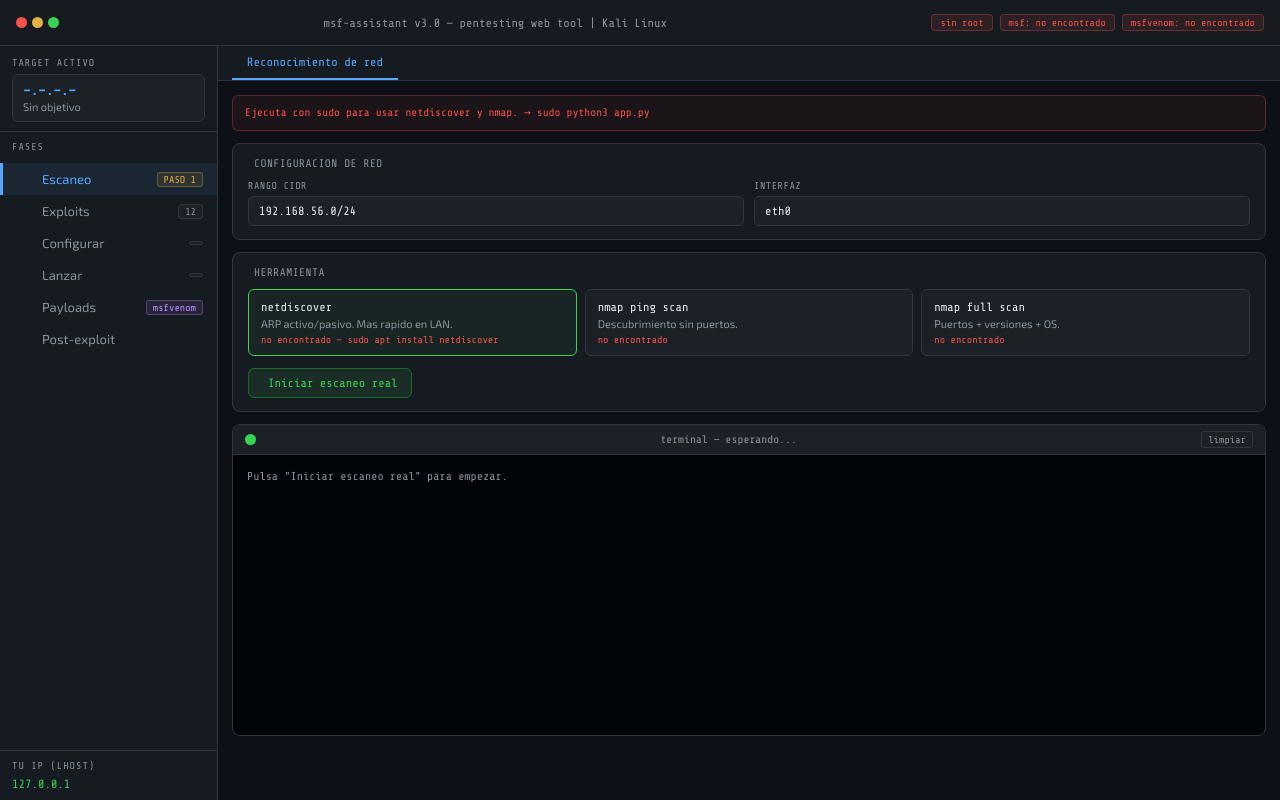
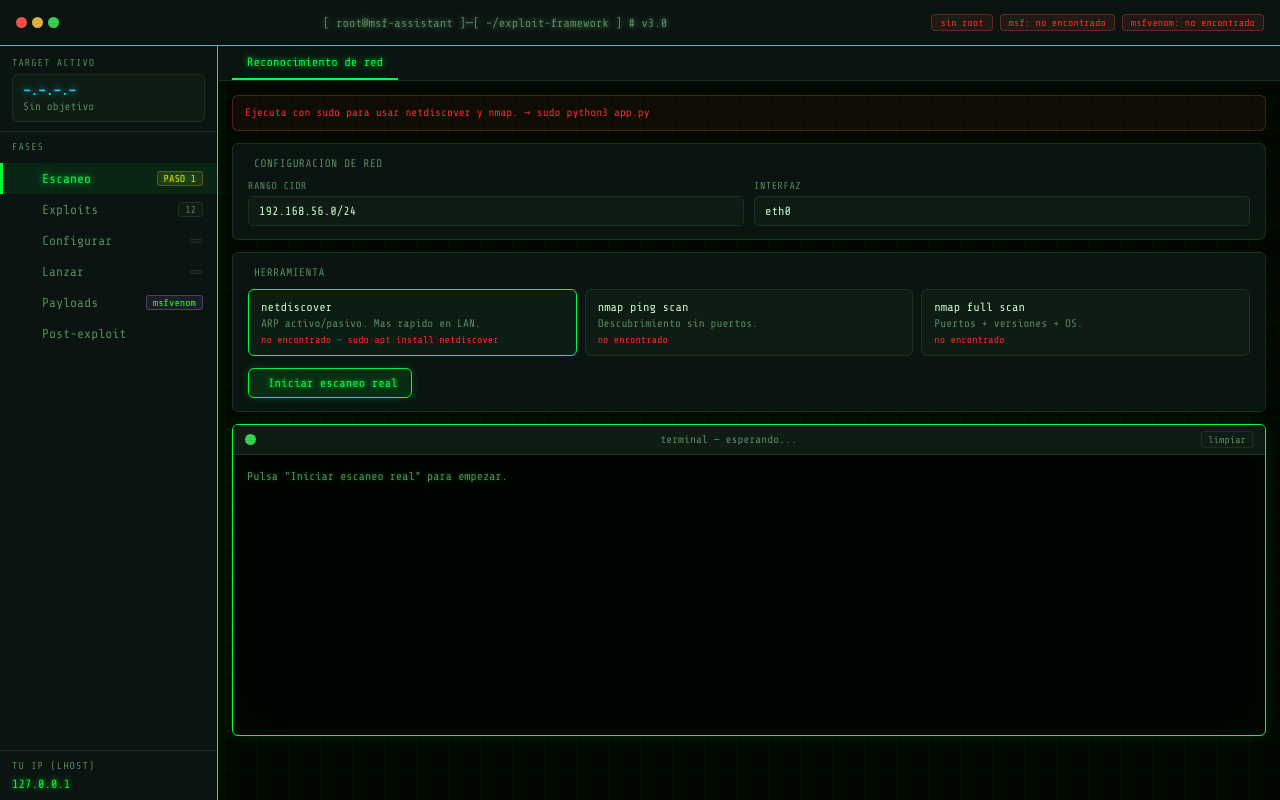
Before and after one commit to Davidaah07/msf-assistant, a Flask app: page / in a window 1280 px wide. Run offline with Flask 2, Linux system fonts and the light colour scheme.

Commit message:
UI: rediseno tema hacker matrix (verde fosforo, scanlines CRT, glow neon, grid de fondo)

```diff
--- a/templates/index.html
+++ b/templates/index.html
@@ -7,10 +7,17 @@
 <style>
 @import url('https://fonts.googleapis.com/css2?family=Share+Tech+Mono&family=Exo+2:wght@400;500;600&display=swap');
 *{box-sizing:border-box;margin:0;padding:0;}
-:root{--bg:#0d1117;--surf:#161b22;--surf2:#1c2128;--border:#30363d;--green:#39d353;--gdim:#1a6b2b;--amber:#e3b341;--red:#f85149;--blue:#58a6ff;--purple:#bc8cff;--cyan:#79c0ff;--text:#e6edf3;--muted:#8b949e;--mono:'Share Tech Mono',monospace;--ui:'Exo 2',sans-serif;}
+:root{--bg:#000800;--surf:#0a1410;--surf2:#0f1c14;--border:#1a3322;--green:#00ff41;--gdim:#0a5c1f;--amber:#ffd700;--red:#ff2b2b;--blue:#00d9ff;--purple:#39ff14;--cyan:#00ffcc;--text:#c8facc;--muted:#5a8c63;--mono:'Share Tech Mono',monospace;--ui:'Share Tech Mono',monospace;}
 html,body{height:100%;background:var(--bg);color:var(--text);font-family:var(--ui);}
+/* Fondo con cuadricula tipo terminal */
+body::before{content:"";position:fixed;inset:0;background-image:linear-gradient(rgba(0,255,65,.03) 1px,transparent 1px),linear-gradient(90deg,rgba(0,255,65,.03) 1px,transparent 1px);background-size:32px 32px;pointer-events:none;z-index:0;}
+/* Scanlines CRT */
+body::after{content:"";position:fixed;inset:0;background:repeating-linear-gradient(0deg,rgba(0,0,0,0) 0,rgba(0,0,0,0) 2px,rgba(0,20,0,.25) 3px,rgba(0,0,0,0) 3px);pointer-events:none;z-index:9999;opacity:.5;}
+.app{position:relative;z-index:1;}
+/* Glow verde en titulos y elementos clave */
+.tb-title,.tip,.tgt-ip,.lhost-val,.ename,.host-ip{text-shadow:0 0 6px currentColor;}
 .app{display:grid;grid-template-rows:46px 1fr;height:100vh;}
-.topbar{background:var(--surf);border-bottom:1px solid var(--border);display:flex;align-items:center;padding:0 16px;gap:12px;}
+.topbar{background:var(--surf);border-bottom:1px solid var(--green);display:flex;align-items:center;padding:0 16px;gap:12px;box-shadow:0 0 12px rgba(0,255,65,.15);}
 .dots{display:flex;gap:5px;}.dot{width:11px;height:11px;border-radius:50%;}.dr{background:#f85149;}.da{background:#e3b341;}.dg{background:#39d353;}
 .tb-title{font-family:var(--mono);font-size:12px;color:var(--muted);flex:1;text-align:center;}
 .tb-badges{display:flex;gap:7px;align-items:center;}
@@ -20,7 +27,7 @@ html,body{height:100%;background:var(--bg);color:var(--text);font-family:var(--u
 .ba{background:rgba(227,179,65,.1);color:var(--amber);border-color:rgba(227,179,65,.3);}
 .bp{background:rgba(188,140,255,.1);color:var(--purple);border-color:rgba(188,140,255,.3);}
 .body{display:grid;grid-template-columns:218px 1fr;overflow:hidden;}
-.sidebar{background:var(--surf);border-right:1px solid var(--border);display:flex;flex-direction:column;overflow-y:auto;}
+.sidebar{background:var(--surf);border-right:1px solid var(--green);display:flex;flex-direction:column;overflow-y:auto;box-shadow:2px 0 12px rgba(0,255,65,.08);}
 .sid-sec{padding:11px 12px 9px;border-bottom:1px solid var(--border);}
 .sid-label{font-size:10px;font-family:var(--mono);color:var(--muted);letter-spacing:1px;text-transform:uppercase;margin-bottom:6px;}
 .target-box{background:var(--surf2);border:1px solid var(--border);border-radius:6px;padding:8px 10px;}
@@ -28,7 +35,7 @@ html,body{height:100%;background:var(--bg);color:var(--text);font-family:var(--u
 .tgt-name{color:var(--muted);font-size:11px;margin-top:2px;}
 .nav-item{display:flex;align-items:center;gap:9px;padding:8px 14px;font-size:13px;cursor:pointer;border-left:3px solid transparent;transition:all .15s;color:var(--muted);}
 .nav-item:hover{background:var(--surf2);color:var(--text);}
-.nav-item.active{background:rgba(88,166,255,.08);border-left-color:var(--blue);color:var(--blue);}
+.nav-item.active{background:rgba(0,255,65,.08);border-left-color:var(--green);color:var(--green);text-shadow:0 0 6px var(--green);}
 .nav-icon{font-size:14px;width:16px;}
 .nbadge{margin-left:auto;font-size:10px;font-family:var(--mono);padding:1px 6px;border-radius:3px;background:var(--surf2);color:var(--muted);border:1px solid var(--border);}
 .nbadge.ok{background:rgba(57,211,83,.1);color:var(--green);border-color:var(--gdim);}
@@ -39,11 +46,11 @@ html,body{height:100%;background:var(--bg);color:var(--text);font-family:var(--u
 .main{display:flex;flex-direction:column;overflow:hidden;}
 .tab-bar{background:var(--surf);border-bottom:1px solid var(--border);padding:0 14px;display:flex;flex-shrink:0;}
 .tab{padding:9px 15px;font-size:12px;font-family:var(--mono);cursor:pointer;color:var(--muted);border-bottom:2px solid transparent;transition:all .15s;}
-.tab:hover{color:var(--text);}.tab.on{color:var(--blue);border-bottom-color:var(--blue);}
+.tab:hover{color:var(--text);}.tab.on{color:var(--green);border-bottom-color:var(--green);text-shadow:0 0 6px var(--green);}
 .panels{flex:1;overflow:hidden;}
 .panel{display:none;height:100%;overflow-y:auto;padding:14px;flex-direction:column;gap:12px;}
 .panel.vis{display:flex;}
-.card{background:var(--surf);border:1px solid var(--border);border-radius:8px;padding:13px 15px;flex-shrink:0;}
+.card{background:var(--surf);border:1px solid var(--border);border-radius:6px;padding:13px 15px;flex-shrink:0;box-shadow:inset 0 0 30px rgba(0,255,65,.02);}
 .ctitle{font-size:11px;font-family:var(--mono);color:var(--muted);text-transform:uppercase;letter-spacing:.5px;margin-bottom:10px;display:flex;align-items:center;gap:6px;}
 .ctitle i{font-size:13px;color:var(--blue);}
 .fgroup{display:flex;flex-direction:column;gap:5px;}
@@ -54,9 +61,9 @@ select.fi{appearance:none;cursor:pointer;}
 .row2{display:grid;grid-template-columns:1fr 1fr;gap:10px;}
 .row3{display:grid;grid-template-columns:1fr 1fr 1fr;gap:8px;}
 .btn{border-radius:6px;padding:7px 13px;font-family:var(--mono);font-size:12px;cursor:pointer;transition:all .15s;display:inline-flex;align-items:center;gap:6px;border:1px solid;}
-.btn-blue{background:rgba(88,166,255,.1);border-color:rgba(88,166,255,.35);color:var(--blue);}
-.btn-blue:hover{background:rgba(88,166,255,.2);}
-.btn-green{background:rgba(57,211,83,.1);border-color:var(--gdim);color:var(--green);}
+.btn-blue{background:rgba(0,217,255,.1);border-color:rgba(0,217,255,.35);color:var(--blue);}
+.btn-blue:hover{background:rgba(0,217,255,.2);}
+.btn-green{background:rgba(0,255,65,.1);border-color:var(--green);color:var(--green);text-shadow:0 0 5px var(--green);box-shadow:0 0 10px rgba(0,255,65,.2);}
 .btn-green:hover{background:rgba(57,211,83,.2);}
 .btn-amber{background:rgba(227,179,65,.1);border-color:rgba(227,179,65,.35);color:var(--amber);}
 .btn-amber:hover{background:rgba(227,179,65,.2);}
@@ -66,12 +73,12 @@ select.fi{appearance:none;cursor:pointer;}
 .btn-purple:hover{background:rgba(188,140,255,.2);}
 .btn:disabled{opacity:.4;cursor:not-allowed;}
 .btnrow{display:flex;gap:8px;flex-wrap:wrap;margin-top:8px;}
-.terminal{background:#010409;border:1px solid var(--border);border-radius:8px;overflow:hidden;font-family:var(--mono);font-size:12px;flex-shrink:0;}
+.terminal{background:#000400;border:1px solid var(--green);border-radius:6px;overflow:hidden;font-family:var(--mono);font-size:12px;flex-shrink:0;box-shadow:0 0 14px rgba(0,255,65,.12),inset 0 0 40px rgba(0,255,65,.03);}
 .tbar{background:var(--surf2);padding:6px 12px;display:flex;align-items:center;gap:8px;border-bottom:1px solid var(--border);}
 .ttitle{font-size:11px;color:var(--muted);flex:1;text-align:center;}
 .tclear{font-size:10px;color:var(--muted);cursor:pointer;padding:2px 6px;border:1px solid var(--border);border-radius:3px;}
 .tclear:hover{color:var(--red);border-color:var(--red);}
-.tbody{padding:12px 14px;line-height:1.75;height:280px;overflow-y:auto;font-size:11.5px;}
+.tbody{padding:12px 14px;line-height:1.75;height:280px;overflow-y:auto;font-size:11.5px;text-shadow:0 0 4px rgba(0,255,65,.4);}
 .t-line{display:block;white-space:pre-wrap;word-break:break-all;}
 .tp{color:var(--green);}.tc{color:var(--text);}.tm{color:var(--muted);}.to{color:var(--amber);}
 .ts{color:var(--green);}.terr{color:var(--red);}.ti2{color:var(--blue);}.tsess{color:var(--purple);}.tcyan{color:var(--cyan);}
@@ -88,16 +95,16 @@ select.fi{appearance:none;cursor:pointer;}
 .host-info{flex:1;}
 .host-name{font-size:12px;color:var(--text);}
 .host-ports{font-family:var(--mono);font-size:10px;color:var(--muted);margin-top:2px;}
-.sel-btn{font-size:11px;font-family:var(--mono);padding:4px 10px;border-radius:4px;background:rgba(88,166,255,.1);border:1px solid rgba(88,166,255,.3);color:var(--blue);cursor:pointer;flex-shrink:0;}
-.sel-btn:hover{background:rgba(88,166,255,.2);}.sel-btn.done{background:rgba(57,211,83,.1);border-color:var(--gdim);color:var(--green);}
+.sel-btn{font-size:11px;font-family:var(--mono);padding:4px 10px;border-radius:4px;background:rgba(0,217,255,.1);border:1px solid rgba(0,217,255,.3);color:var(--blue);cursor:pointer;flex-shrink:0;}
+.sel-btn:hover{background:rgba(0,217,255,.2);}.sel-btn.done{background:rgba(57,211,83,.1);border-color:var(--gdim);color:var(--green);}
 .filter-row{display:flex;gap:6px;flex-wrap:wrap;margin-bottom:10px;}
 .fbtn{font-size:11px;font-family:var(--mono);padding:3px 10px;border-radius:4px;border:1px solid var(--border);background:var(--surf2);color:var(--muted);cursor:pointer;transition:all .15s;}
-.fbtn:hover{color:var(--text);}.fbtn.on{background:rgba(88,166,255,.1);border-color:rgba(88,166,255,.4);color:var(--blue);}
+.fbtn:hover{color:var(--text);}.fbtn.on{background:rgba(0,217,255,.1);border-color:rgba(0,217,255,.4);color:var(--blue);}
 .exploit-item{background:var(--surf2);border:1px solid var(--border);border-radius:6px;padding:9px 11px;cursor:pointer;transition:all .15s;display:flex;align-items:flex-start;gap:9px;margin-bottom:6px;}
 .exploit-item:hover{border-color:var(--blue);}.exploit-item.sel{border-color:var(--green);}
 .erank{font-family:var(--mono);font-size:10px;padding:2px 5px;border-radius:3px;margin-top:1px;flex-shrink:0;}
 .exc{background:rgba(57,211,83,.15);color:var(--green);border:1px solid var(--gdim);}
-.grt{background:rgba(88,166,255,.15);color:var(--blue);border:1px solid rgba(88,166,255,.3);}
+.grt{background:rgba(0,217,255,.15);color:var(--blue);border:1px solid rgba(0,217,255,.3);}
 .goo{background:rgba(227,179,65,.15);color:var(--amber);border:1px solid rgba(227,179,65,.3);}
 .einfo{flex:1;}.ename{font-family:var(--mono);font-size:12px;color:var(--text);}
 .edesc{font-size:11px;color:var(--muted);margin-top:2px;}
@@ -109,7 +116,7 @@ select.fi{appearance:none;cursor:pointer;}
 .cat-ftp{color:var(--amber);background:rgba(227,179,65,.1);border-color:rgba(227,179,65,.3);}
 .cat-irc{color:var(--green);background:rgba(57,211,83,.1);border-color:var(--gdim);}
 .cat-net{color:var(--purple);background:rgba(188,140,255,.1);border-color:rgba(188,140,255,.3);}
-.cat-ssh{color:var(--blue);background:rgba(88,166,255,.1);border-color:rgba(88,166,255,.3);}
+.cat-ssh{color:var(--blue);background:rgba(0,217,255,.1);border-color:rgba(0,217,255,.3);}
 .cat-db{color:var(--amber);background:rgba(227,179,65,.1);border-color:rgba(227,179,65,.3);}
 .opts-grid{display:grid;grid-template-columns:1fr 1fr;gap:7px;margin-bottom:10px;}
 .opt-row{background:var(--surf2);border:1px solid var(--border);border-radius:5px;padding:7px 9px;}
@@ -120,7 +127,7 @@ select.fi{appearance:none;cursor:pointer;}
 .err-box{background:rgba(248,81,73,.06);border:1px solid rgba(248,81,73,.3);border-radius:6px;padding:8px 12px;font-size:11px;color:var(--red);font-family:var(--mono);line-height:1.6;}
 .chips{display:flex;gap:6px;flex-wrap:wrap;margin-bottom:10px;}
 .chip{display:inline-flex;align-items:center;gap:3px;font-family:var(--mono);font-size:11px;padding:2px 7px;border-radius:4px;border:1px solid;}
-.ch-blue{border-color:rgba(88,166,255,.3);color:var(--blue);background:rgba(88,166,255,.07);}
+.ch-blue{border-color:rgba(0,217,255,.3);color:var(--blue);background:rgba(0,217,255,.07);}
 .ch-green{border-color:var(--gdim);color:var(--green);background:rgba(57,211,83,.07);}
 .ch-red{border-color:rgba(248,81,73,.3);color:var(--red);background:rgba(248,81,73,.07);}
 .ch-amber{border-color:rgba(227,179,65,.3);color:var(--amber);background:rgba(227,179,65,.07);}
@@ -154,7 +161,7 @@ select.fi{appearance:none;cursor:pointer;}
 <div class="app">
 <div class="topbar">
   <div class="dots"><div class="dot dr"></div><div class="dot da"></div><div class="dot dg"></div></div>
-  <span class="tb-title">msf-assistant v3.0 — pentesting web tool | Kali Linux</span>
+  <span class="tb-title">[ root@msf-assistant ]─[ ~/exploit-framework ] # v3.0</span>
   <div class="tb-badges">
     <span class="badge {% if is_root %}bg{% else %}br{% endif %}" id="root-badge">{% if is_root %}● root{% else %}sin root{% endif %}</span>
     <span class="badge ba" id="msf-badge">msf: ...</span>
```
